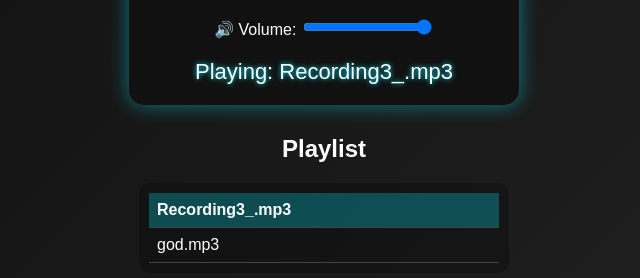
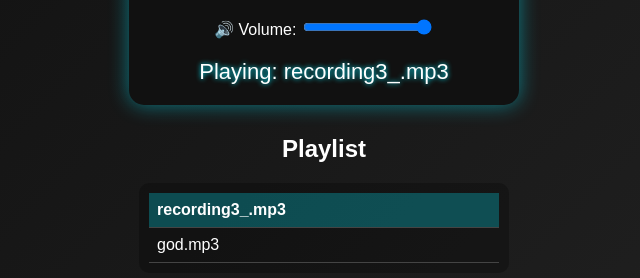
Before and after one commit to lubinronald36-design/DJ-Player, a plain HTML site: page index.html in a window 1280 px wide. Shown: the part 338-616 px from the top of the page, 316-956 px from the left. Drawn offline with Linux system fonts and the light colour scheme.

Commit message:
Fix case sensitivity in playlist MP3 filename

```diff
--- a/index.html
+++ b/index.html
@@ -113,7 +113,7 @@
 <script>
     // 🎵 Add your MP3 files here
     const playlist = [
-        "Recording3_.mp3",
+        "recording3_.mp3",
         "god.mp3"
     ];
 
```
